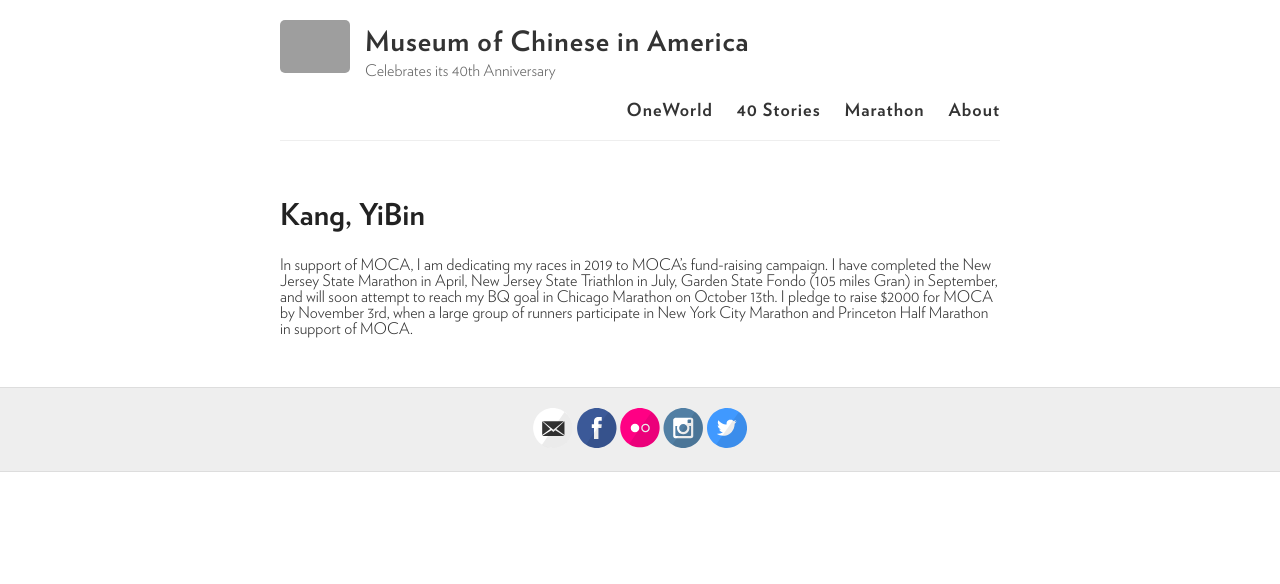
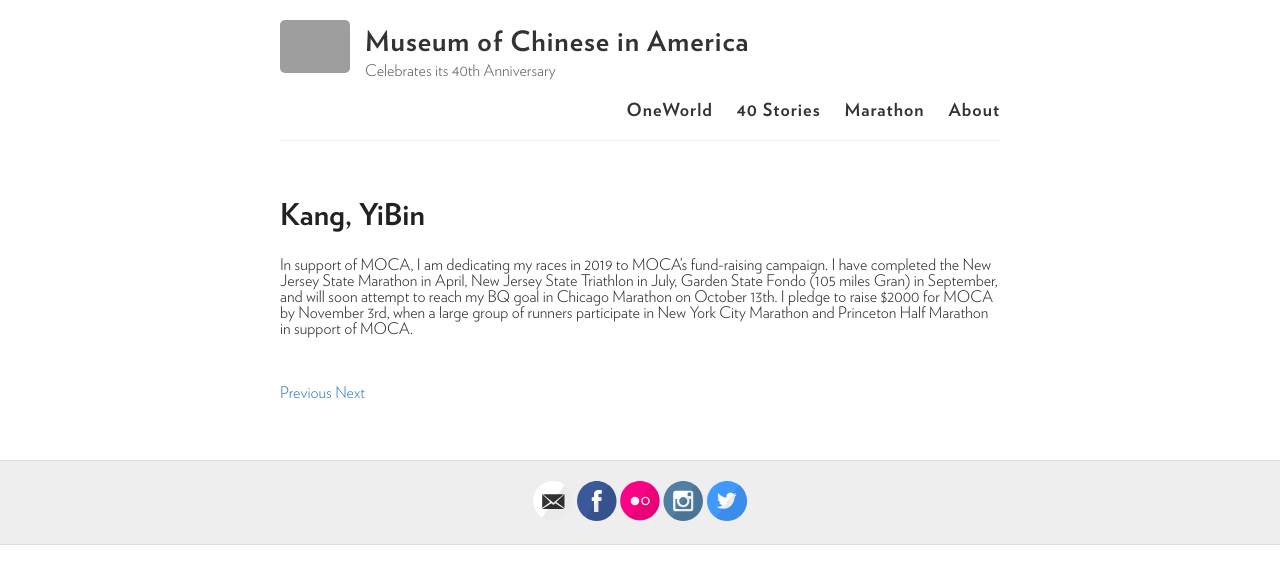
Before and after one commit to moca40/moca40.github.io, a Jekyll site: the page built from _marathon/2020-01-01-kang.md, in a window 1280 px wide. Shown: the top 584 px of the page. Built offline with Jekyll 4.4.1, drawn with Linux system fonts in a browser that asks for light colours; grey boxes are pictures that could not be loaded.

Commit message:
Update post.html

```diff
--- a/_layouts/post.html
+++ b/_layouts/post.html
@@ -7,6 +7,8 @@
 
   <div class="entry">
     {{ content }}
+
+    {% include slideshow.html %}
   </div>
 
   <div class="date">
```
